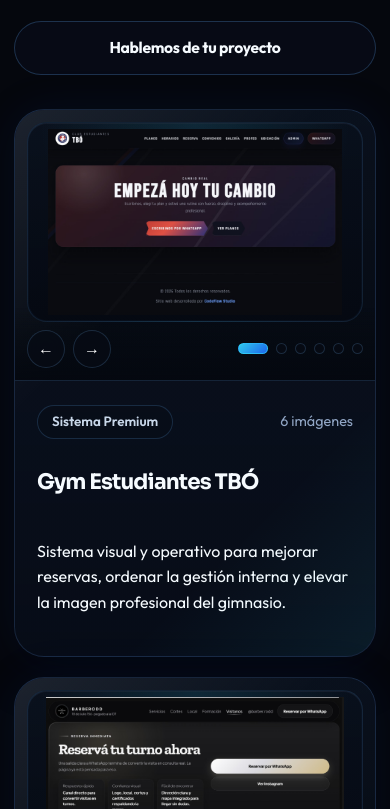
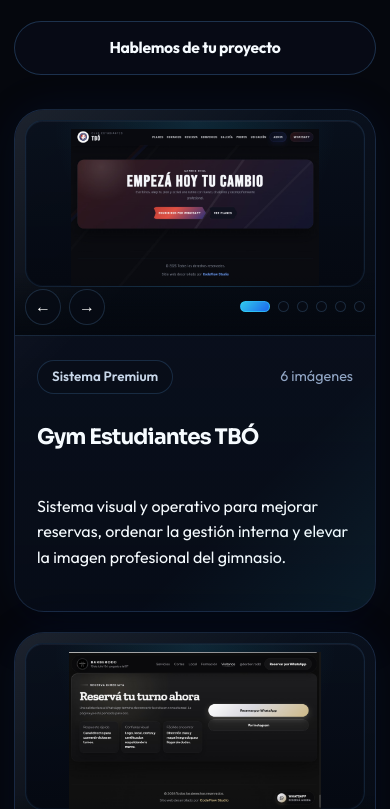
Before and after one commit to juansum742/codeflow-studio, a website: page index.html in a window 390 px wide. Shown: the part 6477-7286 px from the top of the page. Drawn offline with Linux system fonts and the light colour scheme.

Commit message:
Refine mobile portfolio frame proportions

```diff
--- a/styles.css
+++ b/styles.css
@@ -1514,7 +1514,7 @@ code {
   }
 
   .project-slider {
-    aspect-ratio: 4 / 3;
+    aspect-ratio: 16 / 10;
     overflow: hidden;
   }
 
@@ -1532,13 +1532,13 @@ code {
 
   .project-slider.has-controls .project-slide::after {
     display: block;
-    height: 72px;
+    height: 62px;
     background: linear-gradient(180deg, transparent, rgba(4, 8, 15, 0.86));
   }
 
   .project-viewport {
-    inset: 12px;
-    border-radius: 20px;
+    inset: 10px;
+    border-radius: 18px;
     border: 1px solid rgba(103, 176, 255, 0.14);
     background:
       radial-gradient(circle at top, rgba(52, 217, 255, 0.12), transparent 60%),
@@ -1549,13 +1549,13 @@ code {
   }
 
   .project-slider.has-controls .project-viewport {
-    inset: 12px 12px 58px;
+    inset: 10px 10px 48px;
   }
 
   .project-slide img {
     object-fit: contain;
     object-position: center top;
-    padding: 6px;
+    padding: 8px 8px 0;
     background: transparent;
   }
 
@@ -1565,10 +1565,10 @@ code {
 
   .project-controls {
     position: absolute;
-    inset: auto 12px 12px;
+    inset: auto 10px 10px;
     padding: 0;
     justify-content: space-between;
-    gap: 12px;
+    gap: 10px;
     pointer-events: none;
   }
 
@@ -1585,8 +1585,8 @@ code {
   }
 
   .project-arrow {
-    width: 38px;
-    height: 38px;
+    width: 36px;
+    height: 36px;
   }
 }
 
```
